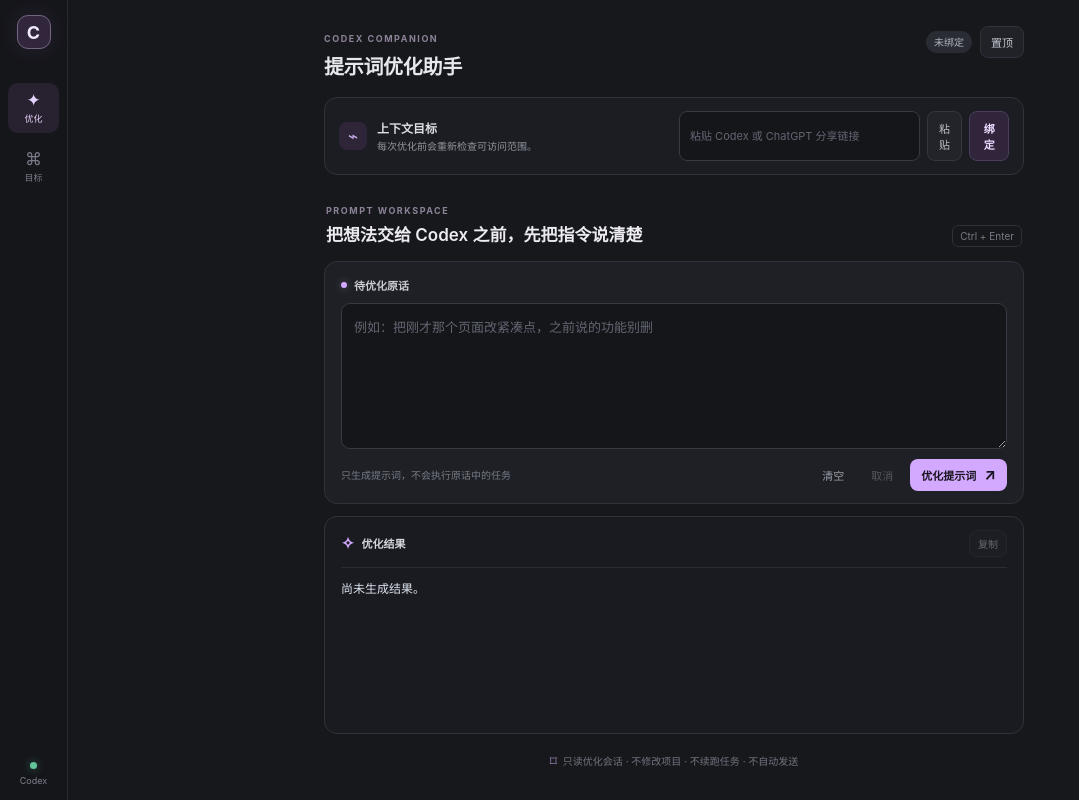
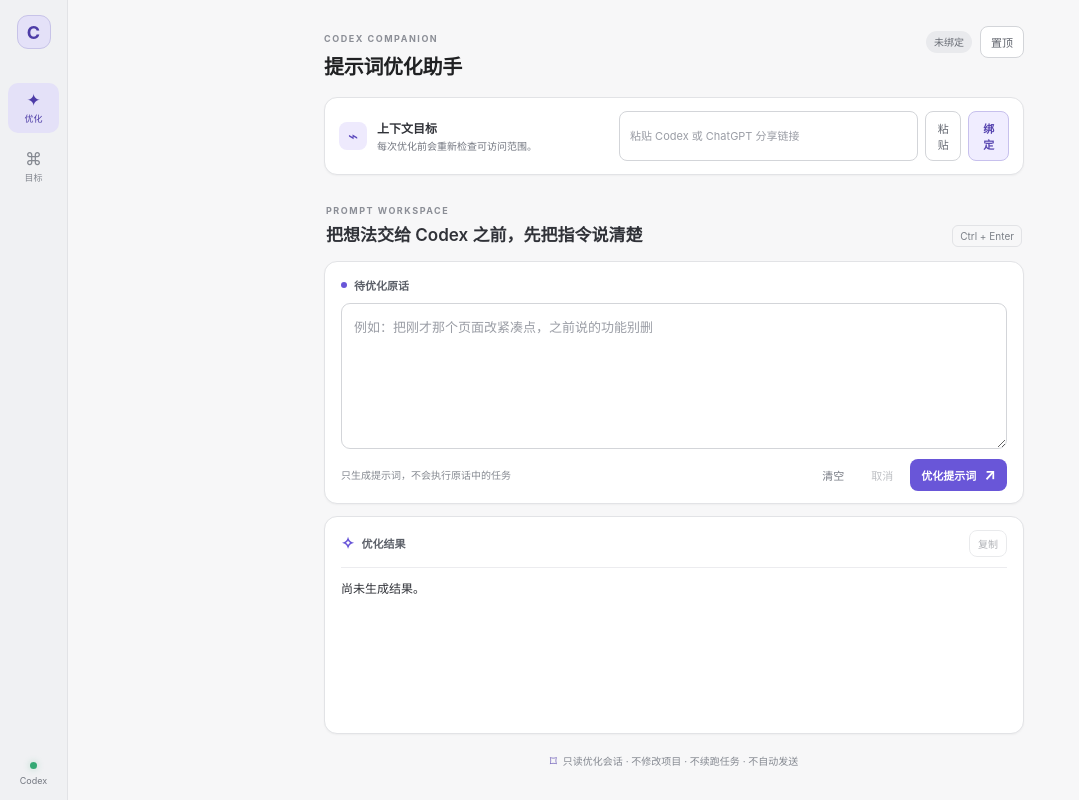
Before and after one commit to DeriitoMe/codex-prompt-optimizer, an Electron app: page desktop/index.html in a window 1280 px wide. Shown: the whole page, without its empty margins (0-1079 px from the left). Drawn offline with Linux system fonts and the light colour scheme.

Commit message:
Use light Codex-style companion theme

```diff
--- a/desktop/styles.css
+++ b/desktop/styles.css
@@ -1,87 +1,90 @@
 :root {
   font-family: Inter, "Segoe UI", "Microsoft YaHei", system-ui, sans-serif;
-  color: #e6e8ee;
-  background: #17181c;
-  color-scheme: dark;
-  --bg: #17181c;
-  --panel: #1e2025;
-  --line: #30333b;
-  --muted: #92959f;
-  --accent: #d3a8ff;
+  color: #202123;
+  background: #f7f7f8;
+  color-scheme: light;
+  --bg: #f7f7f8;
+  --panel: #ffffff;
+  --panel-soft: #f1f2f4;
+  --line: #e2e3e6;
+  --line-strong: #d3d5d9;
+  --muted: #737780;
+  --accent: #6956d8;
+  --accent-soft: #eeeafd;
 }
 
 * { box-sizing: border-box; }
 body { margin: 0; min-width: 420px; min-height: 100vh; background: var(--bg); }
 button, input, textarea { font: inherit; }
 button { border: 0; cursor: pointer; }
-button:disabled { cursor: not-allowed; opacity: .45; }
+button:disabled { cursor: not-allowed; opacity: .48; }
 
 .app-shell { min-height: 100vh; display: flex; background: var(--bg); }
-.sidebar { width: 68px; flex: 0 0 68px; border-right: 1px solid #282a30; background: #15161a; display: flex; flex-direction: column; align-items: center; padding: 15px 8px 14px; }
-.brand-mark { width: 34px; height: 34px; border: 1px solid #726782; border-radius: 11px; display: grid; place-items: center; color: #f2eaff; background: #31263c; font-weight: 700; font-size: 18px; box-shadow: 0 0 22px #a879ee1f; }
+.sidebar { width: 68px; flex: 0 0 68px; border-right: 1px solid var(--line); background: #f0f1f3; display: flex; flex-direction: column; align-items: center; padding: 15px 8px 14px; }
+.brand-mark { width: 34px; height: 34px; border: 1px solid #c7c3e8; border-radius: 11px; display: grid; place-items: center; color: #4d3ca7; background: #e4e1f8; font-weight: 700; font-size: 18px; }
 .side-nav { display: flex; flex-direction: column; gap: 9px; margin-top: 34px; width: 100%; }
-.nav-item { background: transparent; color: #777b87; border-radius: 10px; padding: 9px 0 8px; display: grid; justify-items: center; gap: 3px; width: 100%; }
-.nav-item:hover, .nav-item.active { background: #28212f; color: #e6d3ff; }
+.nav-item { background: transparent; color: #858991; border-radius: 10px; padding: 9px 0 8px; display: grid; justify-items: center; gap: 3px; width: 100%; }
+.nav-item:hover, .nav-item.active { background: #e4e1f8; color: #4d3ca7; }
 .nav-icon { font-size: 17px; line-height: 1; }
 .nav-label { font-size: 9px; }
-.sidebar-bottom { margin-top: auto; color: #7d818c; font-size: 9px; display: flex; flex-direction: column; align-items: center; gap: 6px; }
-.connection-dot { width: 7px; height: 7px; border-radius: 50%; background: #62c69a; box-shadow: 0 0 9px #62c69a80; }
+.sidebar-bottom { margin-top: auto; color: #747880; font-size: 9px; display: flex; flex-direction: column; align-items: center; gap: 6px; }
+.connection-dot { width: 7px; height: 7px; border-radius: 50%; background: #34a873; box-shadow: 0 0 7px #34a87355; }
 
 .workspace { width: min(100%, 760px); margin: 0 auto; padding: 26px 30px 18px; display: flex; flex-direction: column; gap: 17px; }
 .topbar { display: flex; align-items: flex-start; justify-content: space-between; min-height: 48px; }
-.eyebrow, .section-kicker { color: #8c8399; font-size: 9px; letter-spacing: .17em; font-weight: 700; }
-h1 { margin: 5px 0 0; font-size: 20px; letter-spacing: -.015em; font-weight: 650; }
+.eyebrow, .section-kicker { color: #8b8e96; font-size: 9px; letter-spacing: .17em; font-weight: 700; }
+h1 { margin: 5px 0 0; font-size: 20px; letter-spacing: -.015em; font-weight: 650; color: #202123; }
 .top-actions { display: flex; align-items: center; gap: 8px; }
-.toolbar-button, .copy-button { border: 1px solid var(--line); border-radius: 8px; background: #202228; color: #c5c8d0; padding: 7px 10px; font-size: 11px; }
-.toolbar-button:hover, .copy-button:hover:not(:disabled) { background: #2b2d34; color: #fff; }
+.toolbar-button, .copy-button { border: 1px solid var(--line-strong); border-radius: 8px; background: #fff; color: #5f636c; padding: 7px 10px; font-size: 11px; }
+.toolbar-button:hover, .copy-button:hover:not(:disabled) { background: #f1f2f4; color: #202123; }
 .badge { font-size: 10px; line-height: 1; padding: 6px 8px; border-radius: 99px; white-space: nowrap; }
-.badge.neutral { background: #292c33; color: #aeb2bc; }
-.badge.ok { background: #17372d; color: #74d3a4; }
-.badge.warn { background: #45351c; color: #e9c16f; }
-.badge.error { background: #48252e; color: #ef9ba8; }
+.badge.neutral { background: #e9eaed; color: #696d75; }
+.badge.ok { background: #dff4e9; color: #23774e; }
+.badge.warn { background: #fff0d1; color: #956616; }
+.badge.error { background: #fbe2e5; color: #a1394a; }
 
-.target-bar { border: 1px solid var(--line); border-radius: 13px; background: #1b1d22; padding: 13px 14px; display: flex; align-items: center; justify-content: space-between; gap: 14px; }
+.target-bar { border: 1px solid var(--line); border-radius: 13px; background: var(--panel); padding: 13px 14px; display: flex; align-items: center; justify-content: space-between; gap: 14px; box-shadow: 0 1px 2px #2021230a; }
 .target-heading { display: flex; align-items: center; gap: 10px; min-width: 0; }
-.target-icon { width: 28px; height: 28px; display: grid; place-items: center; border-radius: 8px; color: #ceb1f0; background: #2e2638; font-size: 17px; }
-.target-title { color: #dedfe5; font-size: 12px; font-weight: 650; }
+.target-icon { width: 28px; height: 28px; display: grid; place-items: center; border-radius: 8px; color: #5c49bd; background: var(--accent-soft); font-size: 17px; }
+.target-title { color: #303238; font-size: 12px; font-weight: 650; }
 .target-meta { max-width: 285px; color: var(--muted); font-size: 10px; line-height: 1.45; margin-top: 3px; overflow: hidden; text-overflow: ellipsis; white-space: nowrap; }
-.target-controls { display: flex; gap: 7px; width: min(53%, 330px); }
-input, textarea { border: 1px solid #373a43; outline: none; background: #15161a; color: #f1f2f5; }
-input:focus, textarea:focus { border-color: #81649c; box-shadow: 0 0 0 2px #a879ee1a; }
+.target-controls { display: flex; gap: 7px; width: min(61%, 390px); }
+input, textarea { border: 1px solid var(--line-strong); outline: none; background: #fff; color: #202123; }
+input:focus, textarea:focus { border-color: #8b7ce4; box-shadow: 0 0 0 2px #6956d81c; }
 input { min-width: 0; width: 100%; border-radius: 8px; padding: 8px 10px; font-size: 11px; }
-.secondary-button { border: 1px solid #4b3d5b; border-radius: 8px; background: #30253b; color: #eadcff; padding: 8px 11px; font-size: 11px; font-weight: 600; }
-.secondary-button:hover { background: #3a2c49; }
-.paste-button { border: 1px solid #343740; border-radius: 8px; background: #22242a; color: #b9bdc7; padding: 8px 9px; font-size: 11px; }
-.paste-button:hover { background: #2b2d34; color: #f0f1f4; }
+input::placeholder, textarea::placeholder { color: #9a9da5; }
+.secondary-button { border: 1px solid #c7c0ed; border-radius: 8px; background: #f0edff; color: #5745b0; padding: 8px 11px; font-size: 11px; font-weight: 600; }
+.secondary-button:hover { background: #e6e1ff; }
+.paste-button { border: 1px solid var(--line-strong); border-radius: 8px; background: #fff; color: #666a73; padding: 8px 9px; font-size: 11px; }
+.paste-button:hover { background: #f1f2f4; color: #202123; }
 
 .conversation { display: flex; flex-direction: column; gap: 12px; }
 .section-heading { display: flex; justify-content: space-between; align-items: flex-end; gap: 16px; padding: 6px 2px 2px; }
-h2 { margin: 6px 0 0; font-size: 17px; line-height: 1.35; font-weight: 600; color: #ececf0; }
-.shortcut { color: #777b86; border: 1px solid #2e3037; border-radius: 6px; padding: 4px 7px; font-size: 10px; white-space: nowrap; }
-.prompt-card, .result-panel { border: 1px solid var(--line); border-radius: 13px; background: var(--panel); }
+h2 { margin: 6px 0 0; font-size: 17px; line-height: 1.35; font-weight: 600; color: #303238; }
+.shortcut { color: #7c8088; border: 1px solid var(--line); border-radius: 6px; padding: 4px 7px; font-size: 10px; white-space: nowrap; }
+.prompt-card, .result-panel { border: 1px solid var(--line); border-radius: 13px; background: var(--panel); box-shadow: 0 1px 2px #2021230a; }
 .prompt-card { padding: 15px 16px 12px; }
-.prompt-card-label { display: flex; align-items: center; gap: 7px; color: #c8cbd3; font-size: 11px; font-weight: 600; }
-.composer-dot { width: 6px; height: 6px; border-radius: 50%; background: var(--accent); box-shadow: 0 0 9px #d3a8ff70; }
+.prompt-card-label { display: flex; align-items: center; gap: 7px; color: #5c6069; font-size: 11px; font-weight: 600; }
+.composer-dot { width: 6px; height: 6px; border-radius: 50%; background: var(--accent); }
 textarea { display: block; width: 100%; min-height: 146px; resize: vertical; border-radius: 9px; padding: 13px 12px; margin-top: 10px; font-size: 13px; line-height: 1.65; }
-textarea::placeholder, input::placeholder { color: #626671; }
 .composer-footer { display: flex; justify-content: space-between; align-items: center; gap: 10px; margin-top: 10px; }
-.composer-hint { color: #777b86; font-size: 10px; }
+.composer-hint { color: #858991; font-size: 10px; }
 .composer-actions { display: flex; gap: 7px; }
-.ghost-button { border: 1px solid transparent; background: transparent; color: #989ca7; border-radius: 7px; padding: 7px 9px; font-size: 11px; }
-.ghost-button:hover:not(:disabled) { border-color: var(--line); background: #26282f; color: #e2e3e8; }
-.send-button { display: inline-flex; align-items: center; gap: 8px; border-radius: 8px; padding: 8px 11px; color: #19151e; background: var(--accent); font-size: 11px; font-weight: 700; }
-.send-button:hover:not(:disabled) { background: #e0c3ff; }
+.ghost-button { border: 1px solid transparent; background: transparent; color: #777b84; border-radius: 7px; padding: 7px 9px; font-size: 11px; }
+.ghost-button:hover:not(:disabled) { border-color: var(--line); background: #f1f2f4; color: #303238; }
+.send-button { display: inline-flex; align-items: center; gap: 8px; border-radius: 8px; padding: 8px 11px; color: #fff; background: var(--accent); font-size: 11px; font-weight: 700; }
+.send-button:hover:not(:disabled) { background: #5946c7; }
 .send-arrow { font-size: 15px; line-height: 10px; }
 
-.result-panel { min-height: 210px; padding: 13px 16px 14px; background: #1a1b20; }
-.result-heading { display: flex; justify-content: space-between; align-items: center; padding-bottom: 10px; border-bottom: 1px solid #2a2c32; }
-.result-title { display: flex; align-items: center; gap: 7px; color: #d5d7de; font-size: 11px; font-weight: 600; }
+.result-panel { min-height: 210px; padding: 13px 16px 14px; background: #fff; }
+.result-heading { display: flex; justify-content: space-between; align-items: center; padding-bottom: 10px; border-bottom: 1px solid #ececef; }
+.result-title { display: flex; align-items: center; gap: 7px; color: #5c6069; font-size: 11px; font-weight: 600; }
 .result-icon { color: var(--accent); font-size: 16px; }
 .copy-button { padding: 5px 8px; font-size: 10px; }
-.result { white-space: pre-wrap; word-break: break-word; min-height: 130px; max-height: 360px; overflow: auto; margin: 12px 0 0; color: #dce1ec; line-height: 1.62; font: 12px/1.62 ui-monospace, SFMono-Regular, Consolas, monospace; }
-.status { color: #aab0bd; font-size: 10px; line-height: 1.5; margin-top: 9px; white-space: pre-wrap; }
-.safety-note { display: flex; justify-content: center; align-items: center; gap: 6px; color: #70747f; font-size: 10px; padding-top: 1px; }
-.shield { color: #9a83b4; font-size: 14px; }
+.result { white-space: pre-wrap; word-break: break-word; min-height: 130px; max-height: 360px; overflow: auto; margin: 12px 0 0; color: #303238; line-height: 1.62; font: 12px/1.62 ui-monospace, SFMono-Regular, Consolas, monospace; }
+.status { color: #777b84; font-size: 10px; line-height: 1.5; margin-top: 9px; white-space: pre-wrap; }
+.safety-note { display: flex; justify-content: center; align-items: center; gap: 6px; color: #858991; font-size: 10px; padding-top: 1px; }
+.shield { color: #7869bd; font-size: 14px; }
 
 @media (max-width: 620px) {
   .workspace { padding: 22px 18px 16px; }
```
